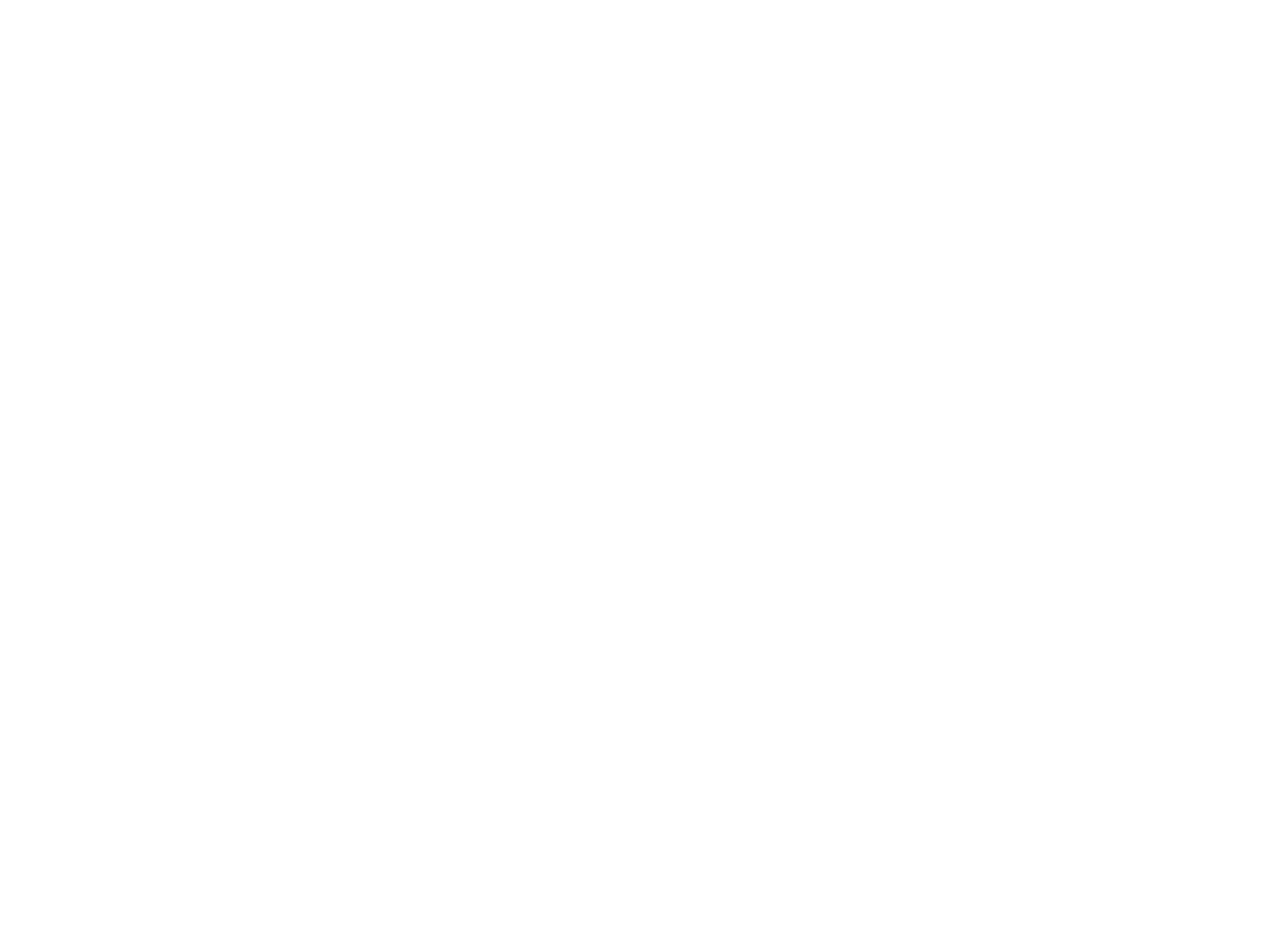
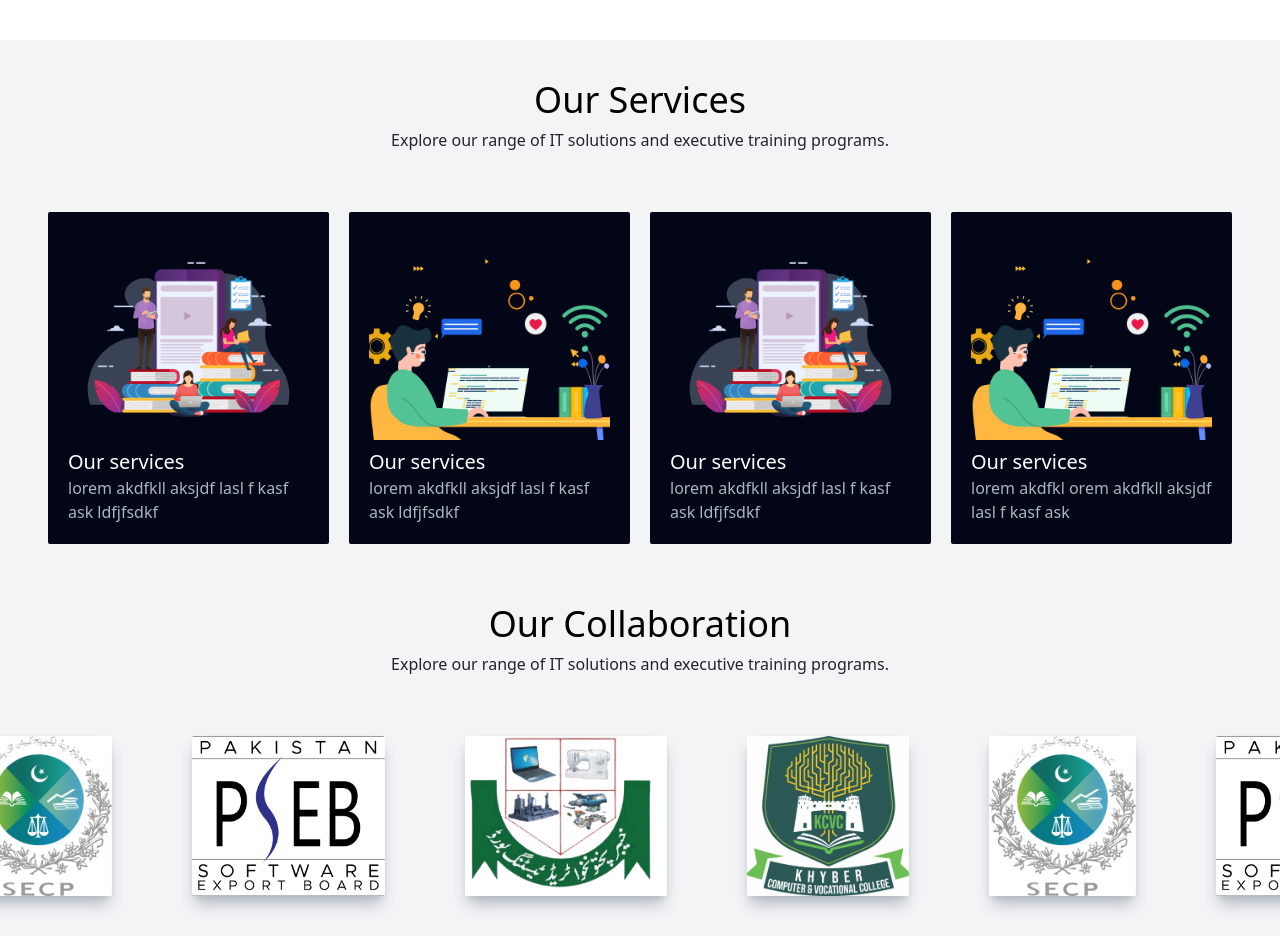
Before and after one commit to Salman-3031/techo-sphere-x, a React (Vite) app: page / in a window 1280 px wide. Shown: the part 760-1696 px from the top of the page. Before the commit the page ends 800 px from the top, so only its background shows below. Built offline with nearby package versions, Linux system fonts and the light colour scheme.

Commit message:
homepage

```diff
--- /dev/null
+++ b/src/components/HomeComponent/HomeCollaboration.jsx
@@ -0,0 +1,56 @@
+import React from "react";
+import { motion } from "framer-motion";
+import collab1 from '../../assets/images/Collaboration/collab1.jpg';
+import collab2 from '../../assets/images/Collaboration/collab2.png';
+import collab3 from '../../assets/images/Collaboration/collab3.png';
+import collab4 from '../../assets/images/Collaboration/collab4.png';
+import Title from "../Title/Title";
+
+const collaborationData = [
+    {
+        image:
+            collab1,
+    },
+    {
+        image:
+            collab2,
+    },
+    {
+        image:
+            collab3,
+    },
+    {
+        image:
+            collab4,
+    },
+];
+
+
+const HomeCollaboration = () => {
+    return (
+        <div>
+            <Title title="Our Collaboration" description="Explore our range of IT solutions and executive training programs." />
+
+            <div className="container overflow-hidden bg-bglight dark:bg-bgdark pt-5 pb-10">
+
+                <motion.div
+                    className="flex gap-20"
+                    animate={{ x: ["0%", "-120%"] }}
+                    transition={{ repeat: Infinity, duration: 25, ease: "linear" }}
+                >
+                    {[...collaborationData, ...collaborationData, ...collaborationData].map((item, index) => (
+                        <div key={index} className="flex-shrink-0 bg-white">
+                            <img
+                                src={item.image}
+                                alt={`collab-${index}`}
+                                className="h-32 md:h-40 w-auto object-contain rounded-sm shadow-lg shadow-lightpara dark:shadow-darkpara"
+                            />
+                        </div>
+                    ))}
+                </motion.div>
+            </div>
+        </div>
+    );
+};
+
+export default HomeCollaboration;
--- /dev/null
+++ b/src/components/HomeComponent/HomeServices.jsx
@@ -0,0 +1,54 @@
+import React from 'react'
+import image1 from '../../assets/images/homeHero/heroImage1.png'
+import image2 from '../../assets/images/homeHero/heroImage2.png'
+import Title from '../Title/Title'
+
+const ServicesData = [
+    {
+        Image: image1,
+        title: "Our services",
+        description: "lorem akdfkll aksjdf lasl f kasf ask ldfjfsdkf  "
+    },
+    {
+        Image: image2,
+        title: "Our services",
+        description: "lorem akdfkll aksjdf lasl f kasf ask ldfjfsdkf  "
+    },
+    {
+        Image: image1,
+        title: "Our services",
+        description: "lorem akdfkll aksjdf lasl f kasf ask ldfjfsdkf  "
+    },
+    {
+        Image: image2,
+        title: "Our services",
+        description: "lorem akdfkl orem akdfkll aksjdf lasl f kasf ask"
+    },
+]
+
+const HomeServices = () => {
+
+    return (
+        <div>
+            <Title title="Our Services" description="Explore our range of IT solutions and executive training programs." />
+
+            <div className="container grid grid-cols-1 sm:grid-cols-2 md:grid-cols-4 gap-5 py-5 bg-bglight dark:bg-bgdark">
+                {ServicesData.map((service, index) => (
+                    <div key={index}
+                        className='group p-5 space-y-2  bg-bgdark dark:bg-bglight rounded-sm relative z-10 overflow-hidden transition-all  before:duration-500 before:bg-secondary before:dark:bg-primary  before:absolute before:inset-0 before:-z-10 before:translate-y-full before:hover:translate-y-0 before:transition-all '>
+
+                        <div className='h-52'>
+                            <img className='w-full h-full object-cover' src={service.Image} alt="" />
+                        </div>
+                        <div>
+                            <h3 className='text-xl text-white group-hover:text-black dark:text-black dark:group-hover:text-white transition-all'>{service.title}</h3>
+                            <p className='text-lightpara group-hover:text-darkpara group-hover:dark:text-lightpara dark:text-darkpara transition-all'>{service.description}</p>
+                        </div>
+                    </div>
+                ))}
+            </div>
+        </div>
+    )
+}
+
+export default HomeServices
--- a/src/pages/Home.jsx
+++ b/src/pages/Home.jsx
@@ -1,10 +1,14 @@
 import React from 'react'
 import HomeHero from '../components/HomeComponent/HomeHero'
+import HomeServices from '../components/HomeComponent/HomeServices'
+import HomeCollaboration from '../components/HomeComponent/HomeCollaboration'
 
 const Home = () => {
   return (
     <div>
         <HomeHero/>
+        <HomeServices/>
+        <HomeCollaboration/>
     </div>
   )
 }
```
